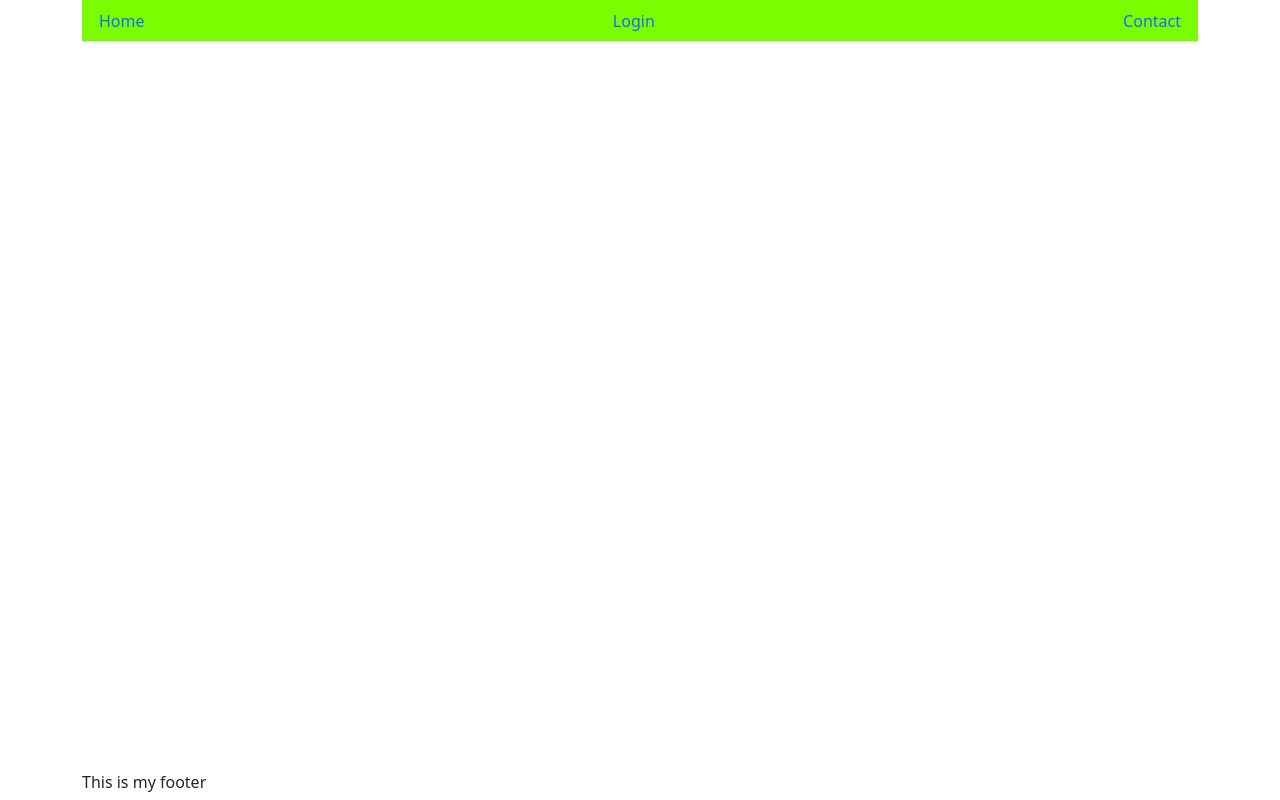
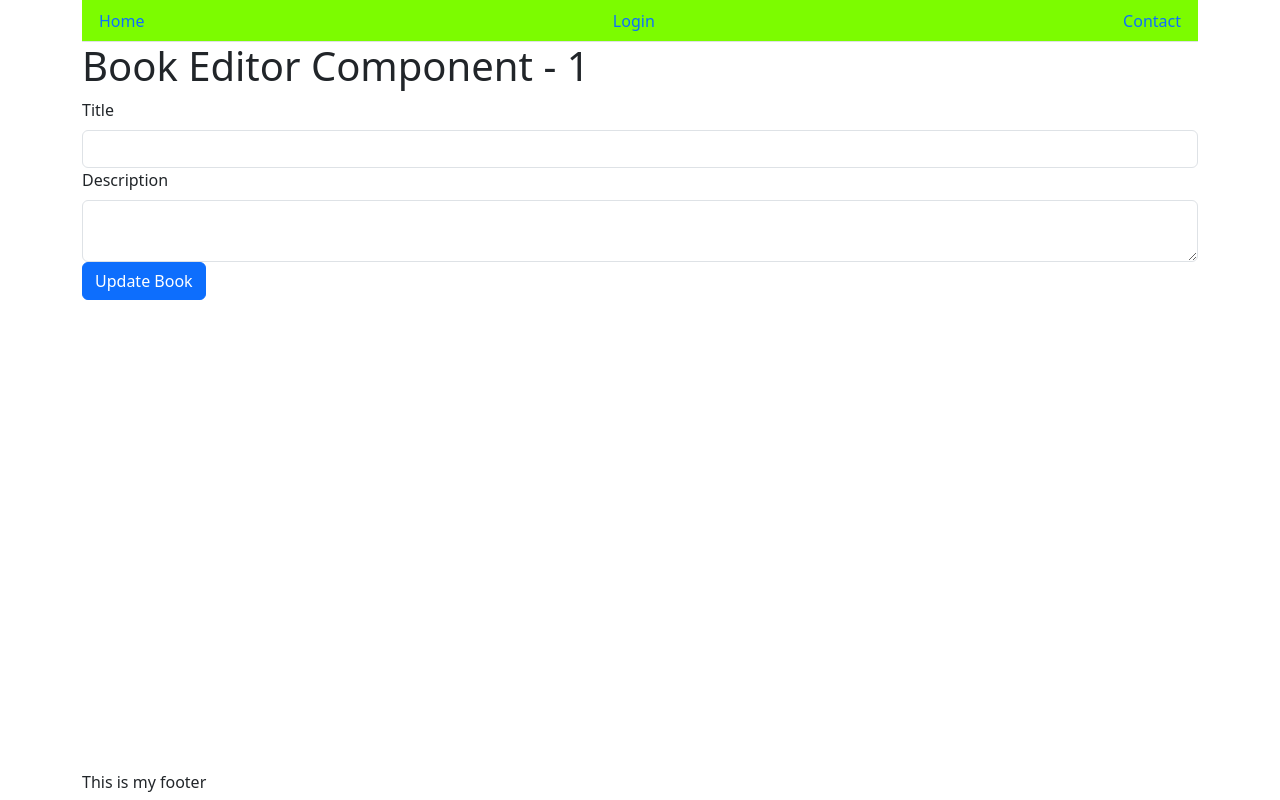
Before and after one commit to jackmerseal/RetroAmazonReact, a React (Vite) app: page /update/1 in a window 1280 px wide. Built offline with nearby package versions, Linux system fonts and the light colour scheme; no server answers.

Commit message:
Added edit component

```diff
--- a/src/App.jsx
+++ b/src/App.jsx
@@ -5,6 +5,7 @@ import 'bootstrap/dist/js/bootstrap.min.js';
 import NavBar from './components/NavBar';
 import BookList from './components/BookList';
 import LoginForm from './components/LoginForm';
+import BookEditor from './components/BookEditor';
 import { ToastContainer, toast } from 'react-toastify';
 import 'react-toastify/dist/ReactToastify.css';
 
@@ -38,6 +39,7 @@ function App() {
             <Route path="/" element={<BookList showToast={showToast} />} />
             <Route path="/login" element={<LoginForm setFullName={setFullName} />} />
             <Route path="/contact" element={<h1>Contact</h1>} />
+            <Route path="/update/:bookId" element={<BookEditor showToast={showToast}/>}/>
           </Routes>
         </main>
         <footer>
--- /dev/null
+++ b/src/components/BookEditor.jsx
@@ -0,0 +1,66 @@
+import {useState, useEffect} from "react";
+import { useParams } from "react-router-dom";
+import axios from "axios";
+import { useNavigate } from "react-router-dom";
+
+
+export default function BookEditor({showToast}) {
+
+  const {bookId} = useParams();
+  const [book, setBook] = useState({});
+  const [title, setTitle] = useState("");
+  const [description, setDescription] = useState("");
+
+  const navigate = useNavigate();
+
+  useEffect(() => {
+      axios.get(`${import.meta.env.VITE_API_URL}/api/books/${bookId}`, {withCredentials: true})
+      .then(response => {
+        setBook(response.data);
+        setTitle(response.data.title);
+        setDescription(response.data.description);
+      })
+      .catch((error) => console.log(error));
+    },[]);
+
+    function onBookUpdate(evt) {
+      evt.preventDefault();
+      console.log(`Submit Triggered`);
+
+      const updatedBook = {
+        ...book,
+        title,
+        description
+    }
+
+    delete updatedBook._id;
+
+    axios.put(`${import.meta.env.VITE_API_URL}/api/books/update/${bookId}`,
+    {...updatedBook}, {withCredentials: true})
+    .then(response => {
+      console.log(response.data);
+      showToast(response.data.message, "success");
+      navigate("/");
+    })
+    .catch(error => console.log(error));
+  }
+
+  return(
+    <>
+      <h1>Book Editor Component - {bookId}</h1>
+      <form onSubmit={(evt) => onBookUpdate(evt)}>
+          <div>
+            <label htmlFor="txtTitle" className="form-label">Title</label>
+            <input type="text" className="form-control" id="txtTitle" value={title} onChange={(evt) => setTitle(evt.target.value)}/>
+          </div>
+          <div>
+            <label htmlFor="txtDescription" className="form-label">Description</label>
+            <textarea className="form-control" id="txtDescription" value={description} onChange={(evt) => setDescription(evt.target.value)}></textarea>
+          </div>
+          <div>
+            <button type="submit" className="btn btn-primary">Update Book</button>
+          </div>
+      </form>
+    </>
+  )
+}
--- a/src/components/BookItem.jsx
+++ b/src/components/BookItem.jsx
@@ -1,4 +1,6 @@
-export default function BookItem({book, onBookDelete}) {
+import {Link} from "react-router-dom";
+
+export default function BookItem({book, onBookDelete, onBookUpdate}) {
   return(
 
 
@@ -12,6 +14,7 @@ export default function BookItem({book, onBookDelete}) {
                   </div>
                   <div className="card-footer">
                     <button className="btn btn-danger" onClick={(evt) => onBookDelete(evt, book._id)}>Delete</button>
+                    <Link to={`/update/${book._id}`} className="btn btn-info">Update</Link>
                   </div>
               </div>
             </div>
--- a/src/components/BookList.jsx
+++ b/src/components/BookList.jsx
@@ -6,6 +6,7 @@ import BookItem from "./BookItem";
 export default function BookList({showToast}) {
   const [books, setBooks] = useState([]);
   const [deleteCounter, setDeleteCounter] = useState(0);
+  const [updateCounter, setUpdateCounter] = useState(0);
 
   function onBookDelete(evt, bookId) {
     evt.preventDefault();
--- a/src/components/LoginForm.jsx
+++ b/src/components/LoginForm.jsx
@@ -14,7 +14,6 @@ export default function LoginForm({setFullName}) {
 
   const passwordError = !password ? "Password is required" :
   password.length < 8 ? "Password must be at least 8 characters" : "";
-
 
   function onSubmitLogin(evt) {
     setError("");
```
